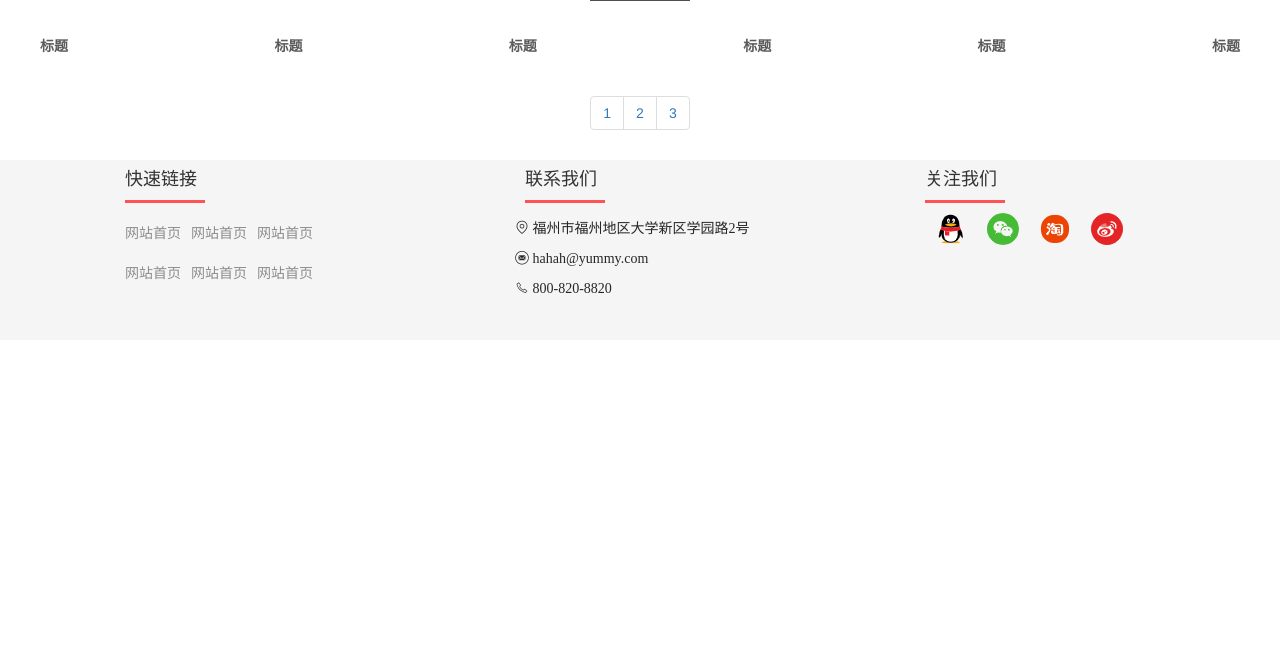
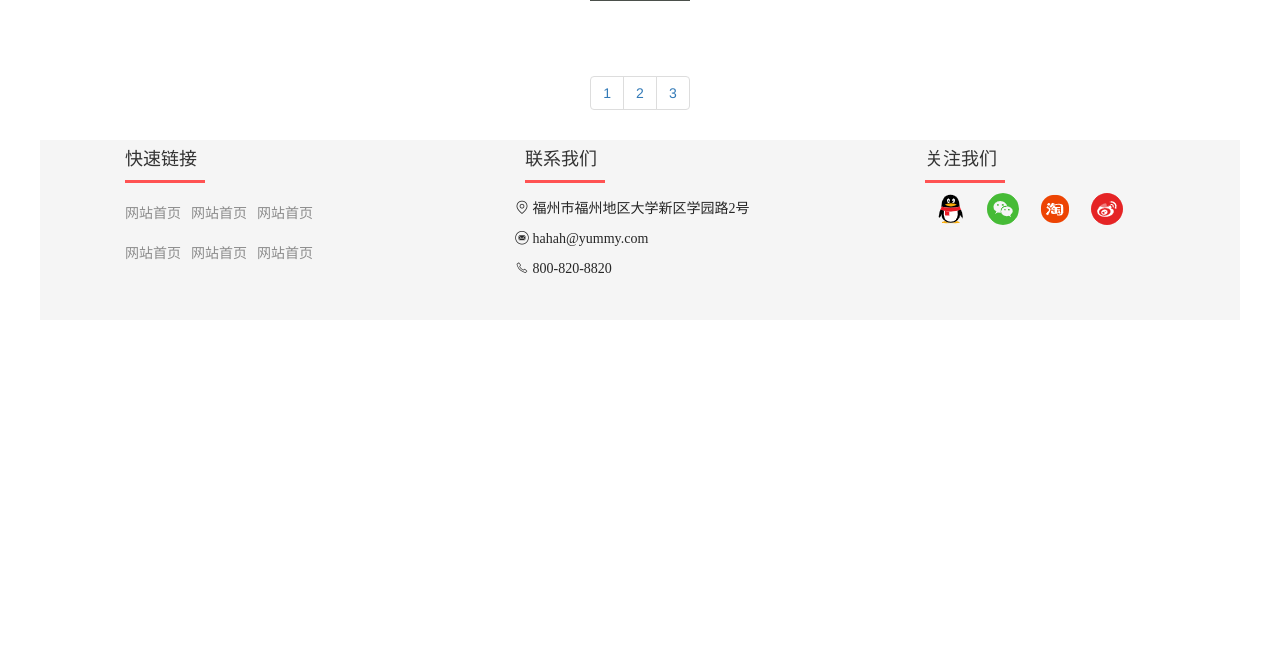
Before and after one commit to hualalalalalala/train, a plain HTML site: page enterprise/news.html in a window 1280 px wide. Shown: the part 133-800 px from the top of the page. Drawn offline with Linux system fonts and the light colour scheme; no server answers.

Commit message:
第二次修订

```diff
--- a/enterprise/css/about.css
+++ b/enterprise/css/about.css
@@ -1,5 +1,6 @@
 body,html {
-	font-size: 14px;
+    width: 1200px;
+    margin: 0 auto;
 }
 ul {
 	list-style: none;
--- a/enterprise/css/index.css
+++ b/enterprise/css/index.css
@@ -32,6 +32,10 @@
         /*opacity: 1;*/
     /*}*/
 /*}*/
+body,html {
+    width: 1200px;
+    margin: 0 auto;
+}
 .header {
     width: 100%;
     background-color: #f2f2f2;
--- a/enterprise/css/news-detail.css
+++ b/enterprise/css/news-detail.css
@@ -1,4 +1,8 @@
 /*头部*/
+body,html {
+    width: 1200px;
+    margin: 0 auto;
+}
 .header {
     width: 100%;
     background-color: #f2f2f4;
--- a/enterprise/css/news.css
+++ b/enterprise/css/news.css
@@ -1,5 +1,6 @@
 body,html {
-    width: 100%;
+    width: 1200px;
+    margin: 0 auto;
 }
 /*头部*/
 .header {
@@ -138,9 +139,12 @@ body,html {
 }
 .boxIn .newsBox {
     text-align: center;
+    display: block;
+    text-decoration: none;
+    color: #000;
 }
 .newsBox .title {
-    margin: 10px auto 20px auto;
+    margin: 10px auto 30px auto;
 }
 .newsBox .title a{
     text-decoration: none;
--- a/enterprise/news.html
+++ b/enterprise/news.html
@@ -43,42 +43,36 @@
         <div class="lesson">美食学堂</div>
         <div class="box-line"></div>
         <div class="boxIn">
-            <div class="newsBox">
+            <a class="newsBox">
                 <img src="" alt="">
                 <div class="title">
-                    <a href="#">标题</a>
                 </div>
-            </div>
-            <div class="newsBox">
+            </a>
+            <a class="newsBox">
                 <img src="" alt="">
                 <div class="title">
-                    <a href="#">标题</a>
                 </div>
-            </div>
-           <div class="newsBox">
+            </a>
+           <a class="newsBox">
                 <img src="" alt="">
                 <div class="title">
-                    <a href="#">标题</a>
                 </div>
-            </div>
-            <div class="newsBox">
+            </a>
+            <a class="newsBox">
                 <img src="" alt="">
                 <div class="title">
-                    <a href="#">标题</a>
                 </div>
-            </div>
-            <div class="newsBox">
+            </a>
+            <a class="newsBox">
                 <img src="" alt="">
                 <div class="title">
-                    <a href="#">标题</a>
                 </div>
-            </div>
-            <div class="newsBox">
+            </a>
+            <a class="newsBox">
                 <img src="" alt="">
                 <div class="title">
-                    <a href="#">标题</a>
                 </div>
-            </div>
+            </a>
         </div>
 
 
@@ -186,10 +180,8 @@
                     // context.dispatch('loading', false, {root: true});
                     $.each(now, function (index, ele) {
                         $('.newsBox').eq(index).find('img').prop('src', ele.img)
-                        $('.newsBox').eq(index).find('a').html(ele.title)
-                        $('.newsBox').eq(index).click(function () {
-                            window.location.href = `news-detail.html?id=${ele.id}`;
-                        })
+                        $('.newsBox').eq(index).find('.title').html(ele.title)
+                        $('.newsBox').eq(index).prop('href', `news-detail.html?id=${ele.id}`) ;
 
                     })
                     // for(var index in a){
```
Also changed, not shown: 1 other file.
